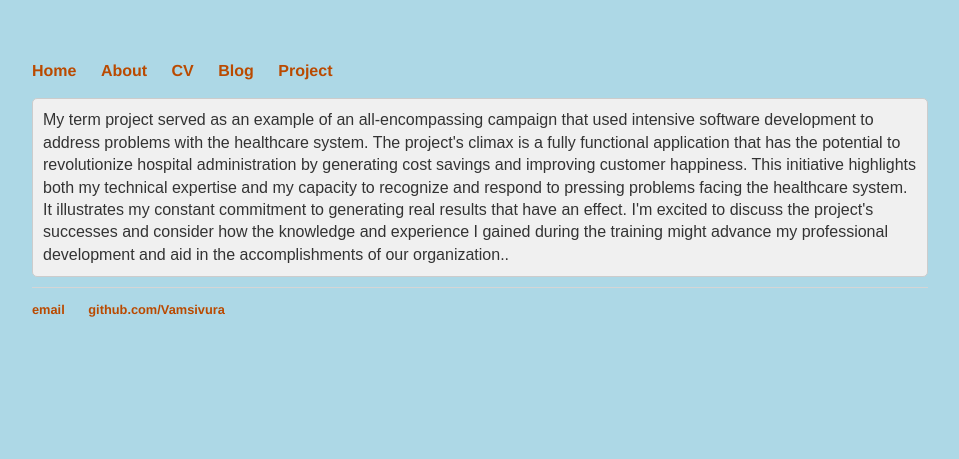
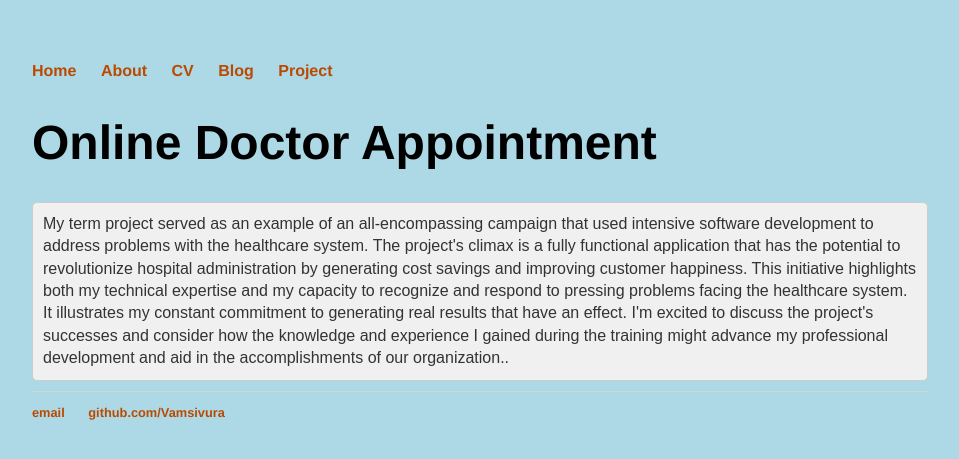
Before and after one commit to Vamsivura/Vamsivura.github.io, a Jekyll site: the page built from Project/index.html, in a window 1280 px wide. Shown: the top 459 px of the page, without its empty margins (160-1119 px from the left). Built offline with Jekyll 4.4.1, drawn with Linux system fonts in a browser that asks for light colours.

Commit message:
Update index.html

```diff
--- a/Project/index.html
+++ b/Project/index.html
@@ -2,7 +2,7 @@
 layout: default
 title: About Online Doctor Appointment
 ---
-
+<!DOCTYPE html>
 <html>
 <head>
     <title>Online Doctor Appointment</title>
@@ -21,6 +21,7 @@ title: About Online Doctor Appointment
     </style>
 </head>
 <body>
+    <h1>Online Doctor Appointment</h1>
 <p class="styled-paragraph">My term project served as an example of an all-encompassing campaign that used intensive software development to address problems with the healthcare system. The project's climax is a fully functional application that has the potential to revolutionize hospital administration by generating cost savings and improving customer happiness. This initiative highlights both my technical expertise and my capacity to recognize and respond to pressing problems facing the healthcare system. It illustrates my constant commitment to generating real results that have an effect. I'm excited to discuss the project's successes and consider how the knowledge and experience I gained during the training might advance my professional development and aid in the accomplishments of our organization..</p>
 </body>
 </html>
```
